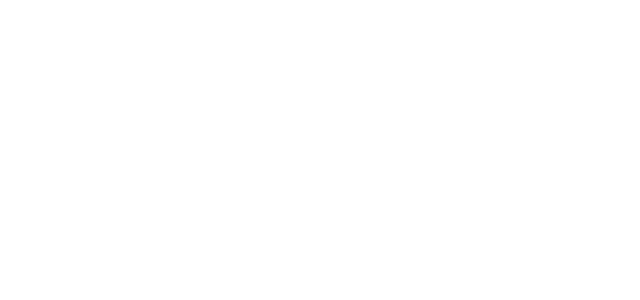
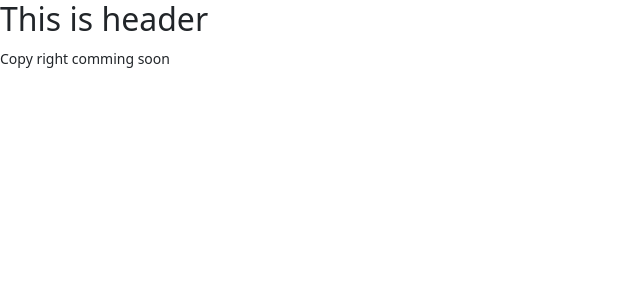
Before and after one commit to Irfan-Chowdhury/learning-platform-client-side, a React (Create React App) app: page / in a window 1280 px wide. Shown: the top 300 px of the page, without its empty margins (0-640 px from the left). Built offline with nearby package versions, Linux system fonts and the light colour scheme.

Commit message:
Primarily Folder Structure Setup

```diff
--- a/src/App.js
+++ b/src/App.js
@@ -1,10 +1,11 @@
-import logo from './logo.svg';
+import { RouterProvider } from 'react-router-dom';
 import './App.css';
+import { routes } from './Routes/Routes/Routes';
 
 function App() {
   return (
-    <div className="App">
-
+    <div>
+      <RouterProvider router={routes}></RouterProvider>
     </div>
   );
 }
--- /dev/null
+++ b/src/Pages/Shared/Footer/Footer.js
@@ -0,0 +1,11 @@
+import React from 'react';
+
+const Footer = () => {
+    return (
+        <div>
+            <p><small>Copy right comming soon</small></p>
+        </div>
+    );
+};
+
+export default Footer;
--- /dev/null
+++ b/src/Pages/Shared/Header/Header.js
@@ -0,0 +1,11 @@
+import React from 'react';
+
+const Header = () => {
+    return (
+        <div>
+            <h2>This is header</h2>
+        </div>
+    );
+};
+
+export default Header;
--- /dev/null
+++ b/src/Routes/Routes/Routes.js
@@ -0,0 +1,29 @@
+import { createBrowserRouter } from "react-router-dom";
+import Main from "../../layout/Main";
+
+export const routes = createBrowserRouter([
+    {
+        path:'/',
+        element:<Main></Main>
+        // children:[
+        //     {
+        //         path:'/',
+        //         element:<Home></Home>,
+        //         // loader: () => fetch(`http://localhost:5000/news`)
+        //     },
+        //     // {
+        //     //     path:'/category/:id',
+        //     //     element:<Category></Category>,
+        //     //     loader: ({params}) => fetch(`http://localhost:5000/category/${params.id}`)
+        //     // },
+        //     // {
+        //     //     path:'/login',
+        //     //     element:<Login></Login>
+        //     // },
+        //     // {
+        //     //     path:'/register',
+        //     //     element:<Register></Register>
+        //     // },
+        // ]
+    }
+]);
--- a/src/index.js
+++ b/src/index.js
@@ -3,6 +3,8 @@
 import './index.css';
 import App from './App';
 import reportWebVitals from './reportWebVitals';
+import 'bootstrap/dist/css/bootstrap.min.css';
+import 'bootstrap/dist/js/bootstrap.min.js';
 
 const root = ReactDOM.createRoot(document.getElementById('root'));
 root.render(
--- /dev/null
+++ b/src/layout/Main.js
@@ -0,0 +1,16 @@
+import React from 'react';
+import { Outlet } from 'react-router-dom';
+import Footer from '../Pages/Shared/Footer/Footer';
+import Header from '../Pages/Shared/Header/Header';
+
+const Main = () => {
+    return (
+        <div>
+            <Header></Header>
+            <Outlet></Outlet>
+            <Footer></Footer>
+        </div>
+    );
+};
+
+export default Main;
```
Also changed, not shown: src/Routes/PrivateRoute/PrivateRoute.js (added, +11 -0 lines).
